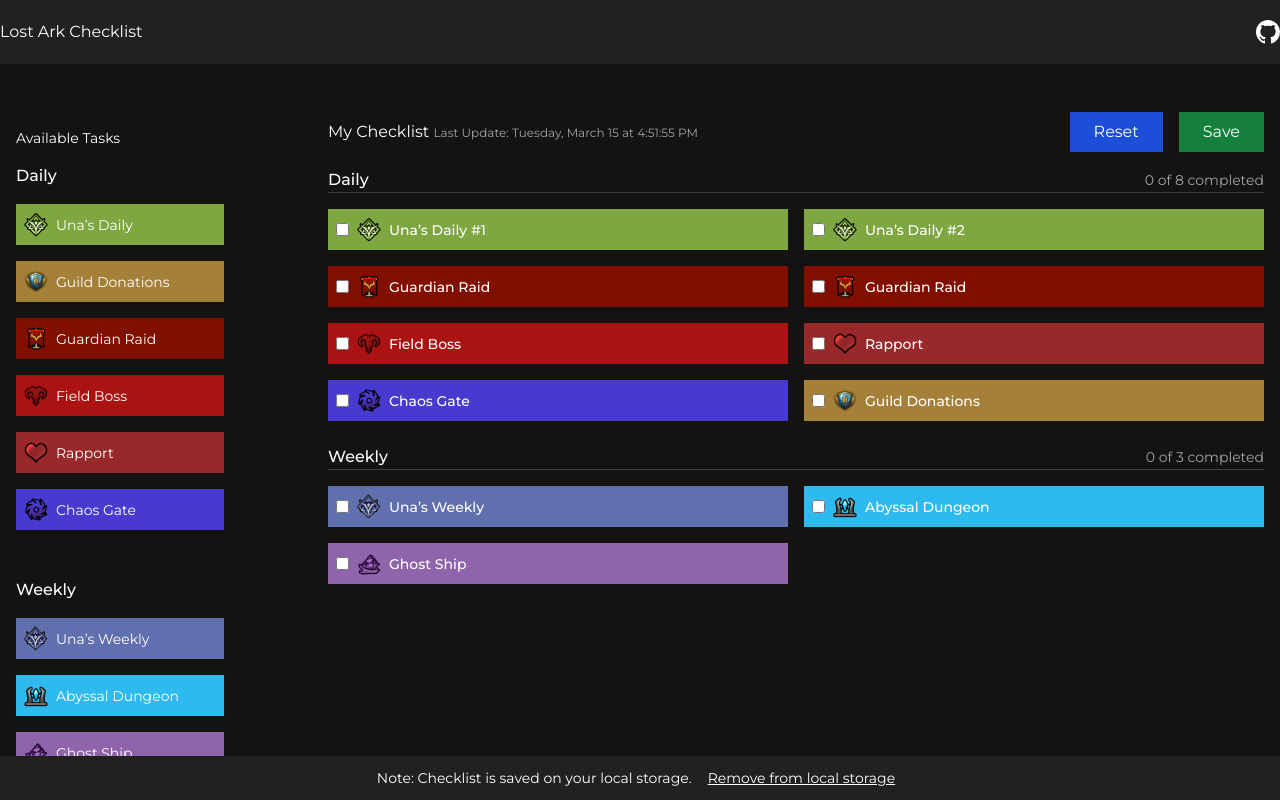
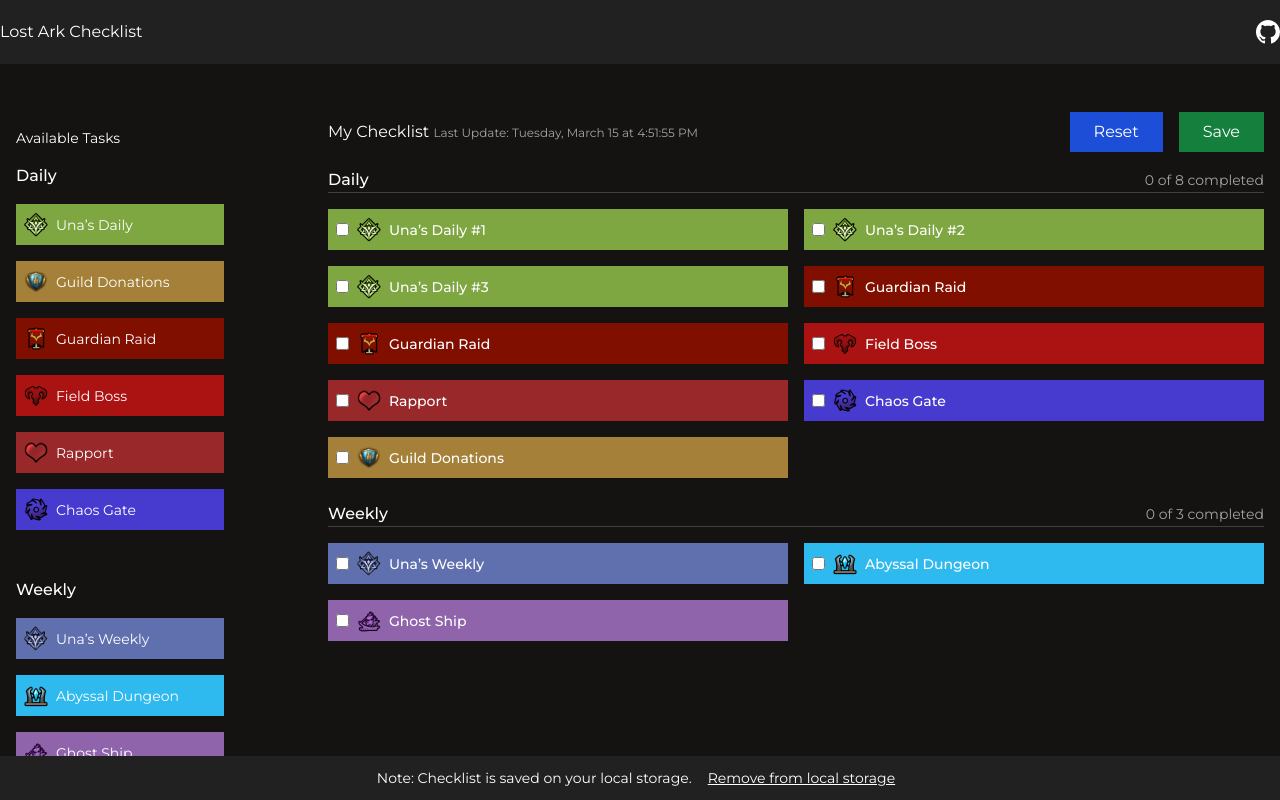
Before and after one commit to cjdomacena/LostArk-checklist, a React (Create React App) app: page / in a window 1280 px wide. Built offline with nearby package versions, Linux system fonts and the light colour scheme.

Commit message:
feat: :sparkles: Added extra una's daily checkbox

```diff
--- a/src/App.js
+++ b/src/App.js
@@ -29,7 +29,7 @@ function App()
     lastUpdated: handleUpdateTime(),
     daily: {
       completed: 0,
-      unaDaily: [false, false],
+      unaDaily: [false, false, false],
       guildDono: [false],
       guardianRaid: [false, false],
       fieldBoss: [false],
@@ -98,6 +98,7 @@ function App()
 
                 <TaskItem type="una-daily" label="Una&rsquo;s Daily #1" isCheckBox={true} isDone={values.daily.unaDaily[0]} index={0} />
                 <TaskItem type="una-daily" label="Una&rsquo;s Daily #2" isCheckBox={true} isDone={values.daily.unaDaily[1]} index={1} />
+                <TaskItem type="una-daily" label="Una&rsquo;s Daily #3" isCheckBox={true} isDone={values.daily.unaDaily[2]} index={2} />
 
                 <TaskItem type="guardian-raid" label="Guardian Raid" isCheckBox={true} isDone={values.daily.guardianRaid[0]} index={0} />
                 <TaskItem type="guardian-raid" label="Guardian Raid" isCheckBox={true} isDone={values.daily.guardianRaid[1]} index={1} />
--- a/src/components/Footer/index.js
+++ b/src/components/Footer/index.js
@@ -11,7 +11,7 @@ function Banner() {
 		lastUpdated: handleUpdateTime(),
 		daily: {
 			completed: 0,
-			unaDaily: [false, false],
+			unaDaily: [false, false, false],
 			guildDono: [false],
 			guardianRaid: [false, false],
 			fieldBoss: [false],
```
